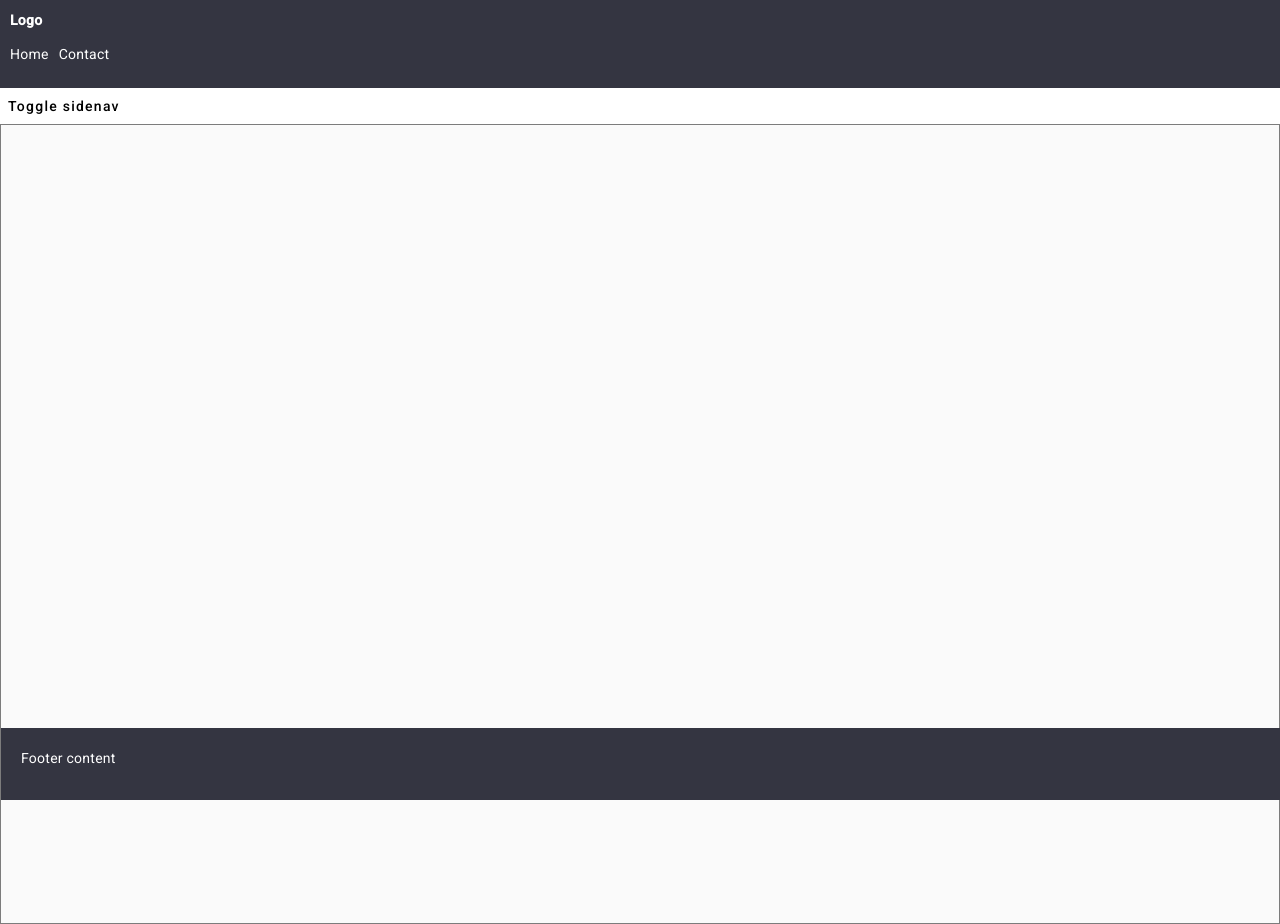
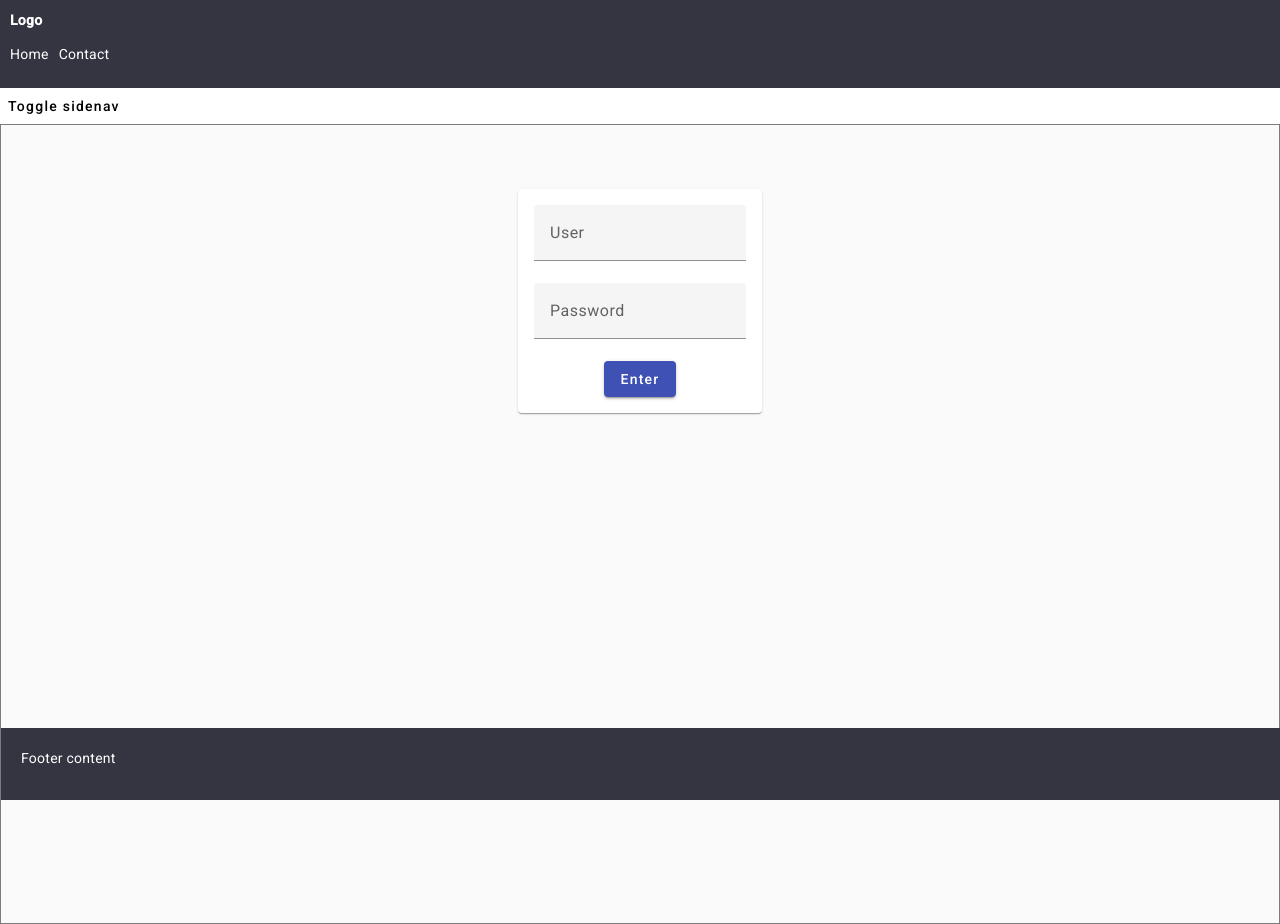
Before and after one commit to iamdiniz/crud-system, an Angular app in the folder frontend/crud-system/: page /login in a window 1280 px wide. Before the commit this address led to /. Built offline with nearby package versions, Linux system fonts and the light colour scheme.

Commit message:
Implementing login page

```diff
--- a/frontend/crud-system/src/app/app-routing.module.ts
+++ b/frontend/crud-system/src/app/app-routing.module.ts
@@ -2,10 +2,12 @@
 import { RouterModule, Routes } from '@angular/router';
 import { ContactComponent } from './pages/contact/contact.component';
 import { HomeComponent } from './pages/home/home.component';
+import { LoginComponent } from './pages/login/login.component';
 
 const routes: Routes = [
   { path: 'home', component: HomeComponent },
   { path: 'contact', component: ContactComponent },
+  { path: 'login', component: LoginComponent },
   { path: '', redirectTo: 'home', pathMatch: 'full' },
 ];
 
--- a/frontend/crud-system/src/app/app.component.html
+++ b/frontend/crud-system/src/app/app.component.html
@@ -7,18 +7,23 @@
 <mat-drawer-container class="example-container" autosize>
     <mat-drawer #drawer class="example-sidenav" mode="side">
 
-
         <!--Lista do Menu-->
         <mat-list role="list">
             <mat-list-item (click)="drawer.toggle()" routerLink="home" role="listitem">
                 <mat-icon aria-hidden="false" aria-label="Example home icon" fontIcon="home"></mat-icon>
             <span>Home</span>
             </mat-list-item>
+
             <mat-list-item (click)="drawer.toggle()" routerLink="contact" role="listitem">
-                <mat-icon aria-hidden="false" aria-label="Example home icon" fontIcon="contact_support
-                "></mat-icon>
+                <mat-icon aria-hidden="false" aria-label="Example home icon" fontIcon="contact_support"></mat-icon>
             <span>Contact</span>
             </mat-list-item>
+
+            <mat-list-item (click)="drawer.toggle()" routerLink="login" role="listitem">
+              <mat-icon aria-hidden="false" aria-label="Example home icon" fontIcon="login"></mat-icon>
+          <span>Login</span>
+          </mat-list-item>
+
           </mat-list>
 
     </mat-drawer>
--- a/frontend/crud-system/src/app/app.module.ts
+++ b/frontend/crud-system/src/app/app.module.ts
@@ -16,6 +16,7 @@
 import { MatButtonModule } from '@angular/material/button';
 import { MatInputModule } from '@angular/material/input';
 import { FormsModule } from '@angular/forms';
+import { LoginComponent } from './pages/login/login.component';
 
 @NgModule({
   declarations: [
@@ -23,7 +24,8 @@
     HomeComponent,
     ContactComponent,
     NavbarComponent,
-    FooterComponent
+    FooterComponent,
+    LoginComponent
   ],
   imports: [
     FormsModule,
--- a/frontend/crud-system/src/app/pages/home/home.component.html
+++ b/frontend/crud-system/src/app/pages/home/home.component.html
@@ -1 +1 @@
-<h1>Home Page</h1>
+<h1>Welcome</h1>
--- /dev/null
+++ b/frontend/crud-system/src/app/pages/login/login.component.css
@@ -0,0 +1,14 @@
+.container {
+    display: flex;
+    justify-content: center;
+}
+
+.login-form {
+    display: flex;
+    flex-direction: column;
+    align-items: center;
+}
+
+mat-card {
+    margin: 5%;
+}
--- /dev/null
+++ b/frontend/crud-system/src/app/pages/login/login.component.html
@@ -0,0 +1,24 @@
+<div class="container">
+
+    <mat-card>
+        <mat-card-content>
+            <!--form-->
+            <form class="login-form">
+                <mat-form-field>
+                    <input name="userApp" matInput placeholder="User" [(ngModel)]="username">
+                </mat-form-field>
+
+                <mat-form-field>
+                    <input type="password" name="passwordApp" matInput placeholder="Password" [(ngModel)]="password">
+                </mat-form-field>
+
+                <span>
+                    {{loginMessage}}
+                </span>
+
+                <button (click)="btnLogin()" mat-raised-button color="primary" type="submit">Enter</button>
+            </form>
+        </mat-card-content>
+    </mat-card>
+
+</div>
--- /dev/null
+++ b/frontend/crud-system/src/app/pages/login/login.component.ts
@@ -0,0 +1,32 @@
+import { Component } from '@angular/core';
+import { Router } from '@angular/router';
+
+@Component({
+  selector: 'app-login',
+  templateUrl: './login.component.html',
+  styleUrls: ['./login.component.css']
+})
+export class LoginComponent {
+
+  username: string;
+  password: string;
+  loginMessage: string;
+
+  constructor(private router: Router) {
+    this.username= "";
+    this.password= "";
+    this.loginMessage= "";
+  }
+
+  btnLogin():void {
+
+    if(this.username == "admin" && this.password == "admin") {
+      this.loginMessage = "Login Successful";
+      this.router.navigate(["home"])
+    } else {
+      this.loginMessage = "Login Failed";
+    }
+
+  }
+
+}
```
